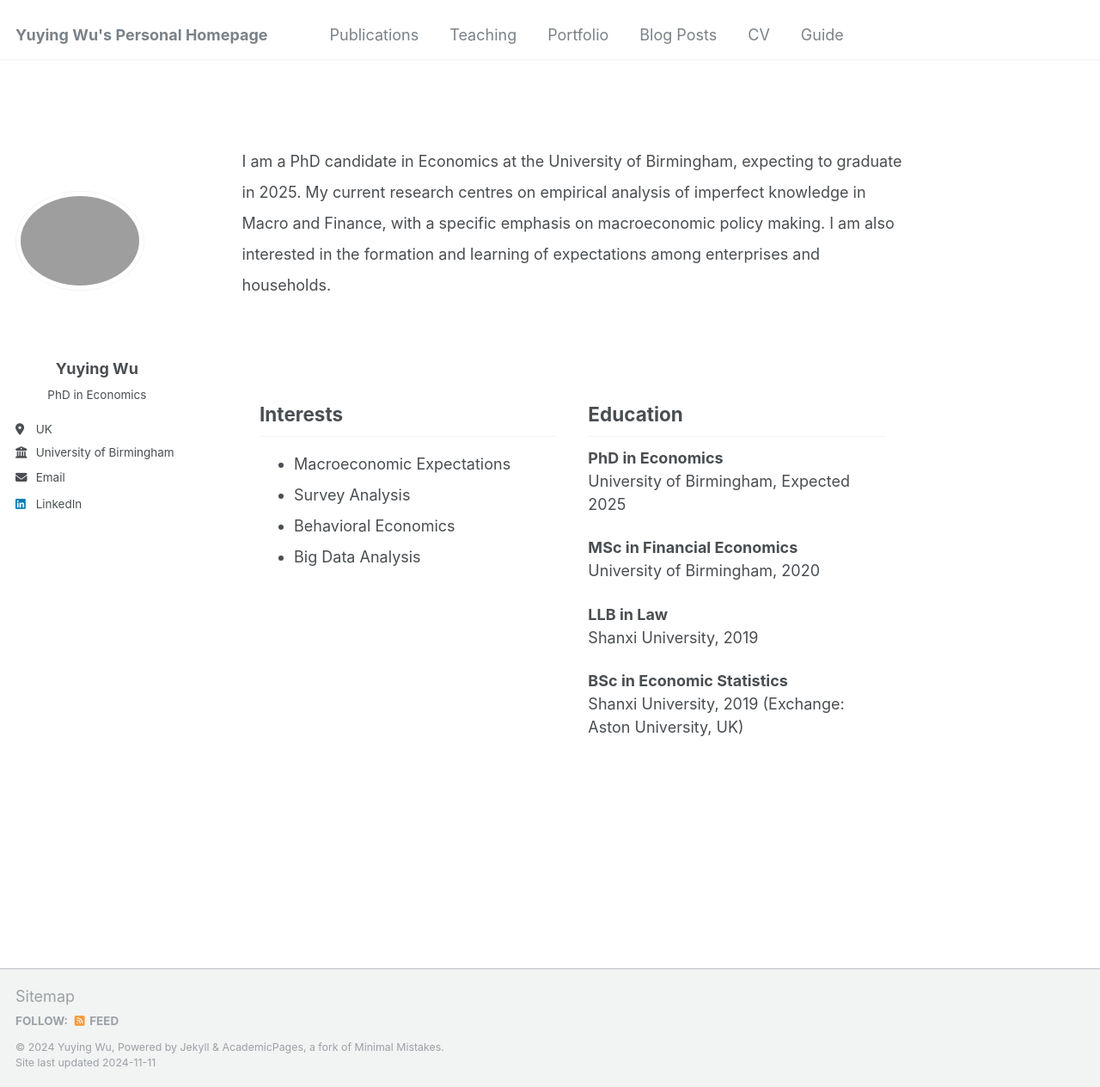
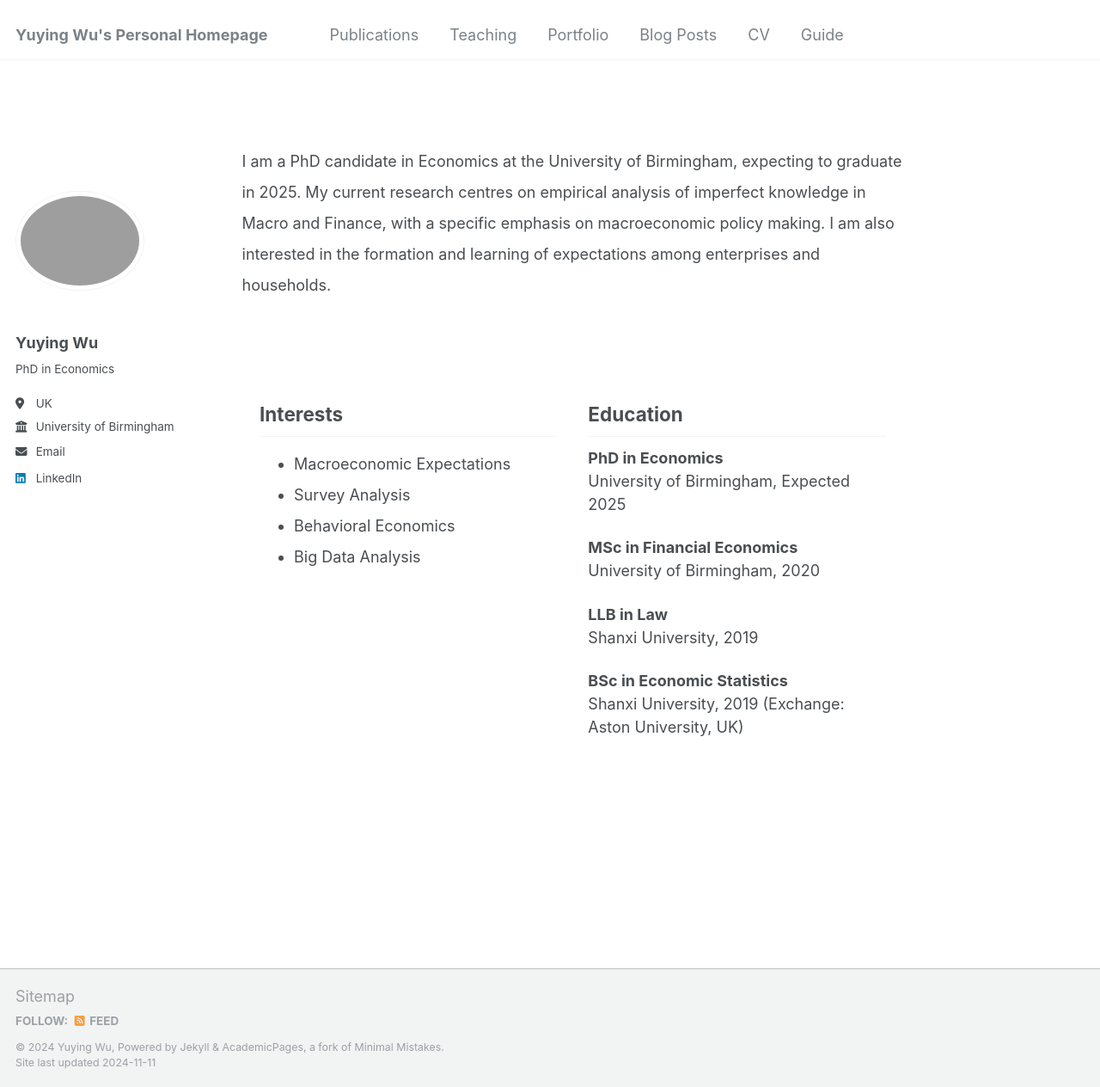
Before and after one commit to YUYINGWU-AURORA/yuying, a Jekyll site: the page built from _pages/about.md, in a window 1280 px wide and 1264 px high. Shown: the whole window at 86% size. Built offline with Jekyll 4.4.1, drawn with Linux system fonts in a browser that asks for light colours.

Commit message:
Update _sidebar.scss

```diff
--- a/_sass/_sidebar.scss
+++ b/_sass/_sidebar.scss
@@ -107,7 +107,7 @@
   padding-left: 15px;
   padding-right: 25px;
   line-height: 1;
-  margin-top: 80px;
+  margin-top: 50px;
 
   @include breakpoint($large) {
     display: block;
@@ -119,7 +119,6 @@
 
 
 .author__name {
-  text-align: center;
   margin: 0;
 
   @include breakpoint($large) {
@@ -149,7 +148,6 @@
 }
 
 .author__bio {
-   text-align: center;
   margin: 0;
 
   @include breakpoint($large) {
```
